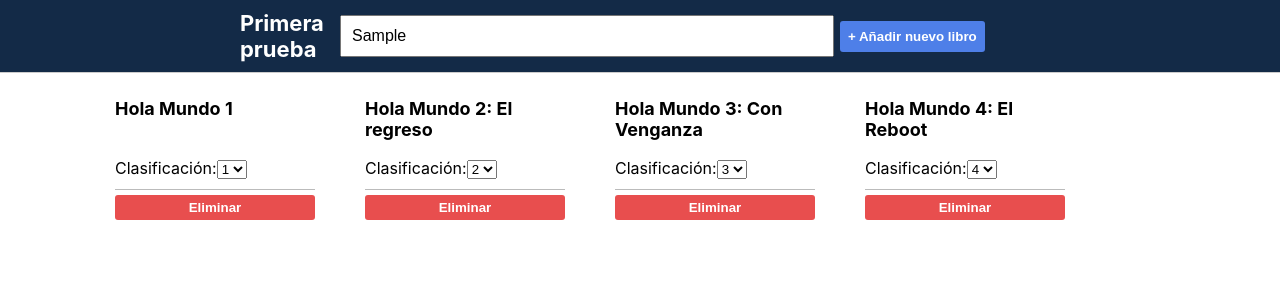
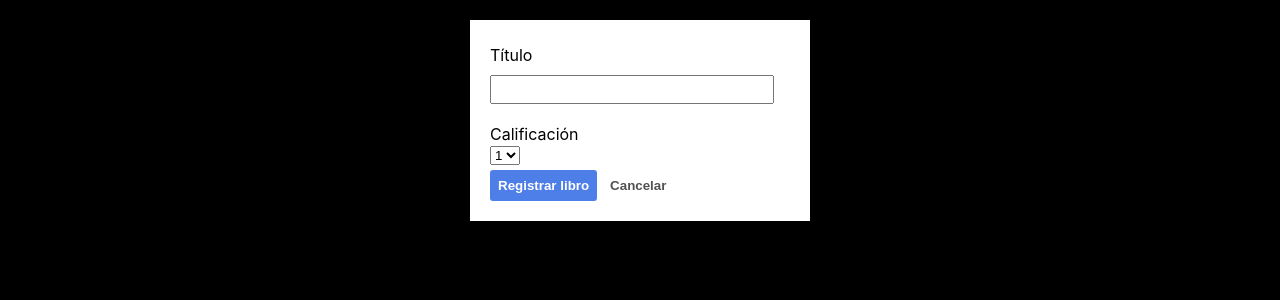
Before and after one commit to cjlozada/primera-app, a React (Create React App) app: page / in a window 1280 px wide. Both pictures are taken after typing "Sample" into the empty fields and a click on the button "+ Añadir nuevo libro". Shown: the top 300 px of the page. Built offline with nearby package versions, Linux system fonts and the light colour scheme.

Commit message:
Actualizacion 2 del miercoles

```diff
--- a/src/App.js
+++ b/src/App.js
@@ -7,25 +7,62 @@ import React from 'react';
 
 class App extends React.Component {
 
-    constructor(props){
-        super(props);
+  constructor(props) {
+    super(props);
 
-        this.state ={
-          books:[
-            {id:0, rating:1, title: 'Hola Mundo 1'},
-            {id:1, rating:2, title: 'Hola Mundo 2: El regreso'},
-            {id:2, rating:3, title: 'Hola Mundo 3: Con Venganza'},
-            {id:3, rating:4, title: 'Hola Mundo 4: El Reboot'},
-          ]
-        };
+    this.state = {
+      books: [
+        { id: 0, rating: 1, title: 'Hola Mundo 1' },
+        { id: 1, rating: 2, title: 'Hola Mundo 2: El regreso' },
+        { id: 2, rating: 3, title: 'Hola Mundo 3: Con Venganza' },
+        { id: 3, rating: 4, title: 'Hola Mundo 4: El Reboot' },
+      ],
+      copyBooks: []
+    };
+  }
+
+  componentDidMount() {
+    this.initBooks();
+  }
+
+  initBooks = () => {
+    this.setState((state, props) => ({
+      copyBooks: [...state.books]
+    }));
+  }
+
+  onAdd = (item) => {
+    let temp = [... this.state.books];
+    const id = temp[temp.length - 1].id++;
+    item['id'] = id;
+    temp.push(item);
+
+    this.setState({ books: [...temp] });
+    this.initBooks();
+  }
+
+  onSearch = (query) => {
+    if (query === '') {
+      this.initBooks();
+    } else {
+      const temp = [...this.state.books];
+      let res = [];
+
+      temp.forEach(item => {
+        if(item.title.toLowerCase().indexOf(query) >-1){
+          res.push(item);
+        }
+      });
+      this.setState({copyBooks: [...res]});
     }
+  }
 
-  render(){
+  render() {
     return (
-    <div className="app">
-      <Menu title="Primera prueba"/>
-      <List items={this.state.books} />
-    </div>
+      <div className="app">
+        <Menu title="Primera prueba" onAdd={this.onAdd} onSearch={this.onSearch} />
+        <List items={this.state.copyBooks} />
+      </div>
     );
   }
 
--- a/src/List/Item.js
+++ b/src/List/Item.js
@@ -1,16 +1,37 @@
 import React from "react";
 import './Item.css';
 
-function Item(props){
+class Item extends React.Component{
+
+    constructor(props){
+        super(props);
+
+        this.state = {
+            stars: []
+        };
+    }
+
+    componentDidMount(){
+        this.setState({
+            stars: Array(parseInt(this.props.rating)).fill(0)
+        });
+    }
+
+    render(){
         return(
             <div className="item">
-            <div className="title">{props.title}</div>
+                <div className="title">{this.props.title}</div>
                 <div className="rating">
                     <p>
+                    {
+                        this.state.stars.map(x =>
+                            <img src="../../img/star.png" width="10"/>
+                        )
 
+                    }
                     </p>
                     Clasificación:
-                <select value={props.rating}>
+                    <select value={this.props.rating}>
                         <option value="1">1</option>
                         <option value="2">2</option>
                         <option value="3">3</option>
@@ -24,5 +45,6 @@ function Item(props){
         </div>
     );
     }
+}
 
 export default Item;
--- a/src/Menu/Menu.js
+++ b/src/Menu/Menu.js
@@ -2,25 +2,53 @@ import React from "react";
 import PanelAdd from "../PanelAdd/PanelAdd";
 import Search from "../Search/Search";
 
-function Menu(props){
-    return(
+class Menu extends React.Component {
+
+    constructor(props) {
+        super(props);
+
+        this.state = { newItemPanel: false };
+
+        this.add = this.add.bind(this);
+        this.onCancel = this.onCancel.bind(this);
+    }
+
+    add() {
+        this.setState({ newItemPanel: true });
+    }
+
+    onCancel(e){
+        e.preventDefault();
+        this.setState({newItemPanel: false});
+    }
+
+    render() {
+        return (
             <div className="container">
                 <div className="subcontainer">
                     <div className="logo">
-                    {props.title}
+                        {this.props.title}
                     </div>
 
                     <div className="search">
-                    <Search />
+                        <Search onSearch={this.props.onSearch} />
                     </div>
 
                     <div className="actions">
-                    <button className="button btn-blue">+ Añadir nuevo libro</button>
+                        <button onClick={this.add} className="button btn-blue">+ Añadir nuevo libro</button>
                     </div>
                 </div>
-            <PanelAdd />
+                {
+                    (this.state.newItemPanel) ?
+                        <PanelAdd onCancel={this.onCancel} onAdd={this.props.onAdd} />
+                        :
+                        <></>
+                }
+
             </div>
+
         );
+    }
 }
 
 export default Menu;
--- a/src/PanelAdd/PanelAdd.js
+++ b/src/PanelAdd/PanelAdd.js
@@ -1,9 +1,60 @@
 import React from "react";
 
-function PanelAdd(props){
-    return(
-        <div></div>
-    );
+class PanelAdd extends React.Component {
+
+    constructor(props){
+        super(props);
+        this.state={
+            title:'',
+            rating: 1
+        };
+    }
+
+    onChangeTitle = (e) =>{
+        this.setState({title: e.target.value});
+    }
+
+    onChangeRating = (e) =>{
+        const rating = parseInt(e.target.value);
+        this.setState({rating: rating});
+    }
+
+    onSubmit = (e) =>{
+        e.preventDefault();
+        const title = this.state.title;
+        const rating = this.state.rating;
+
+        this.props.onAdd({title: title, rating: rating});
+        this.props.onCancel();
+    }
+
+    render() {
+        return (
+            <div className="new-item-panel-container">
+                <div className="new-item-panel">
+                    <form onSubmit={this.onSubmit}>
+                        <p>
+                            <label>Título</label><br />
+                            <input onChange={this.onChangeTitle} type="text" name="title" className="input" />
+                        </p>
+
+                        <p>
+                            <label>Calificación</label><br />
+                            <select onChange={this.onChangeRating}>
+                                <option value="1">1</option>
+                                <option value="2">2</option>
+                                <option value="3">3</option>
+                                <option value="4">4</option>
+                                <option value="5">5</option>
+                            </select>
+                        </p>
+                        <input type="submit" className="button btn-blue" value="Registrar libro" />
+                        <button onClick={this.props.onCancel} className="button btn-normal">Cancelar</button>
+                    </form>
+                </div>
+            </div>
+        );
+    }
 }
 
 export default PanelAdd;
--- a/src/Search/Search.js
+++ b/src/Search/Search.js
@@ -1,11 +1,23 @@
 import React from "react";
 
-function Search(props){
-    return(
-        <div>
-            <input type="text" />
-        </div>
-    );
+class Search extends React.Component{
+
+    constructor(props){
+        super(props);
+    }
+
+    onChangeEvent = (e) =>{
+        const query =e.target.value.toString().toLowerCase();
+        this.props.onSearch(query);
+    }
+
+    render(){
+        return(
+            <div>
+                <input type="text" onChange={this.onChangeEvent} />
+            </div>
+        );
+    }
 }
 
 export default Search;
```
Lines whose indentation alone changed are shown as unchanged.
